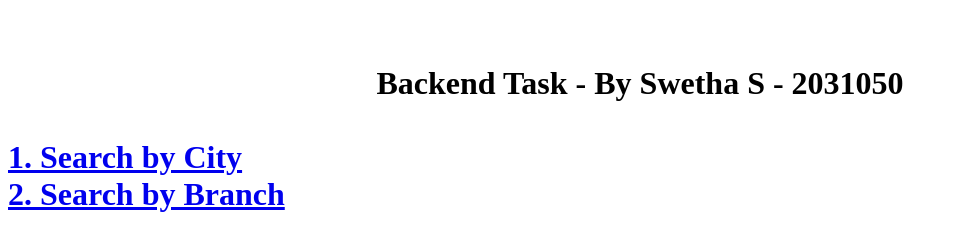
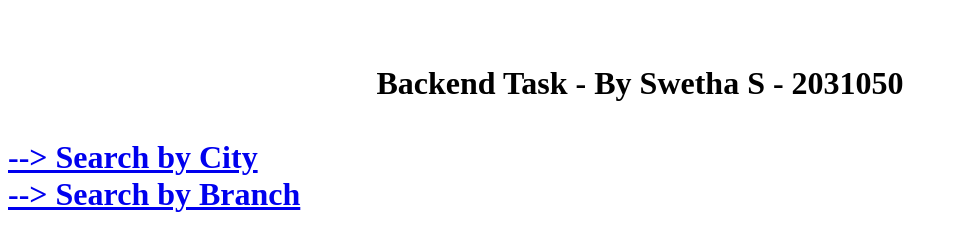
Before and after one commit to swetha2662/Backend, a website: page index.html in a window 1280 px wide. Shown: the whole page, without its empty margins (0-958 px from the left). Drawn offline with Linux system fonts and the light colour scheme.

Commit message:
Update index.html

```diff
--- a/index.html
+++ b/index.html
@@ -8,8 +8,8 @@
 </head>
 <body><br><br>
    <h1><center> Backend Task - By Swetha S - 2031050 </center><br>
-   <a href="https://businessonbot-backend-task-2031050.vercel.app/api/search?q=MUMBAI&limit=2&offset=1" target="_blank"> 1. Search by City</a><br>
-   <a href="https://businessonbot-backend-task-2031050.vercel.app/api/branch?q=LONI&limit=1&offset=0" target="_blank">2. Search by Branch </a><br>
+   <a href="https://businessonbot-backend-task-2031050.vercel.app/api/search?q=MUMBAI&limit=2&offset=1" target="_blank">  --> Search by City</a><br>
+   <a href="https://businessonbot-backend-task-2031050.vercel.app/api/branch?q=LONI&limit=1&offset=0" target="_blank"> --> Search by Branch </a><br>
 </h1>
 </body>
 </html>
```
